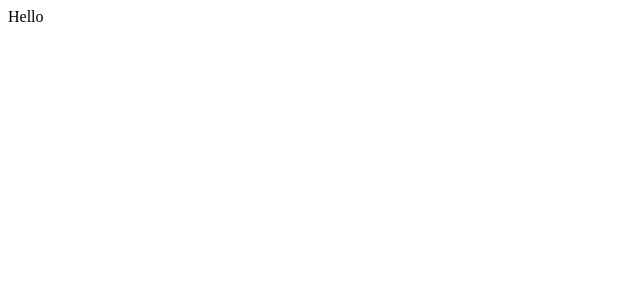
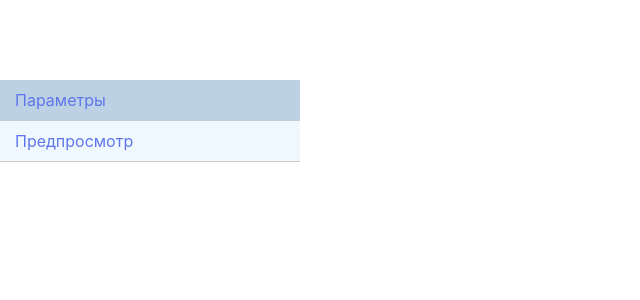
Before and after one commit to elmiraibragimova/quiet-media, a React app: page /params in a window 1280 px wide. Shown: the top 300 px of the page, without its empty margins (0-640 px from the left). Built offline with nearby package versions, Linux system fonts and the light colour scheme.

Commit message:
style layout, add navigation

```diff
--- a/src/components/App.js
+++ b/src/components/App.js
@@ -1,8 +1,21 @@
-import React, { Component } from 'react'
+import React, { PureComponent } from 'react'
+import Nav from './Nav'
+import '../css/main.css'
 
-class App extends Component {
+class App extends PureComponent {
   render() {
-    return <div>Hello</div>
+    return (
+      <section className="layout">
+        <aside className="layout__sidebar">
+          <Nav />
+        </aside>
+        <main className="layout__content">
+          <section id="params" className="screen"></section>
+
+          <section id="preview" className="screen"></section>
+        </main>
+      </section>
+    )
   }
 }
 
--- /dev/null
+++ b/src/components/Nav.js
@@ -0,0 +1,20 @@
+import React from 'react'
+import { NavLink } from 'react-router-dom'
+import cn from 'classnames'
+
+const Nav = ({ isPreviewAvailable }) => {
+  return (
+    <nav>
+      <ul className="menu">
+        <li className="menu__item">
+          <NavLink to="params">Параметры</NavLink>
+        </li>
+        <li className="menu__item">
+          <NavLink to="preview">Предпросмотр</NavLink>
+        </li>
+      </ul>
+    </nav>
+  )
+}
+
+export default Nav
--- /dev/null
+++ b/src/components/Router.js
@@ -0,0 +1,14 @@
+import React from 'react'
+import { BrowserRouter, Route, Switch, Redirect } from 'react-router-dom'
+import App from './App'
+
+const Router = () => (
+  <BrowserRouter>
+    <Switch>
+      <Redirect exact from="/" to="/params" />
+      <Route path="/:target" component={App} />
+    </Switch>
+  </BrowserRouter>
+)
+
+export default Router
--- a/src/index.js
+++ b/src/index.js
@@ -1,6 +1,6 @@
 import React from 'react'
 import ReactDOM from 'react-dom'
 
-import App from './components/App'
+import Router from './components/Router'
 
-ReactDOM.render(<App />, document.getElementById('root'))
+ReactDOM.render(<Router />, document.getElementById('root'))
```
